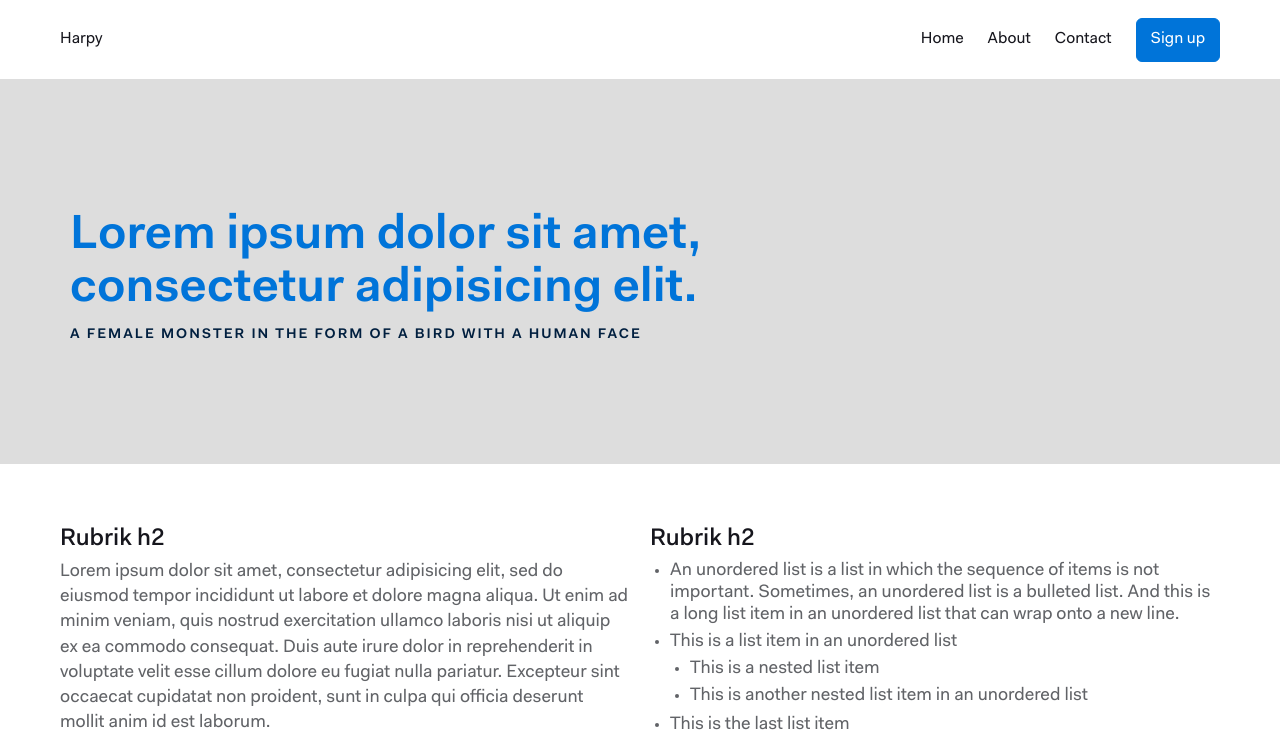
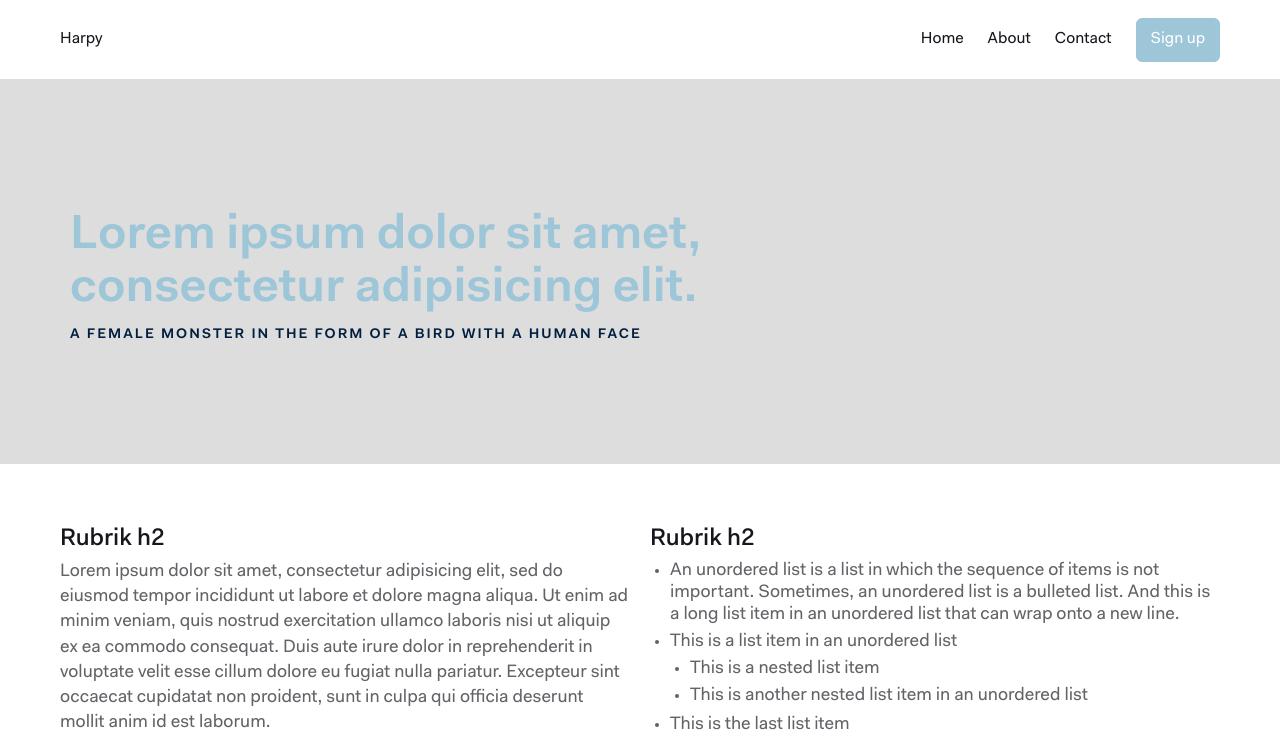
Before and after one commit to harpy-css/harpy, a website: page index.html in a window 1280 px wide. Shown: the top 753 px of the page. Drawn offline with Linux system fonts and the light colour scheme.

Commit message:
Länkfärg tas från primary

```diff
--- a/index.html
+++ b/index.html
@@ -3,7 +3,7 @@
 <html lang="en" class="">
 
 <head>
-	<title>Brämhults</title>
+	<title>Harpy</title>
 	<meta http-equiv="content-type" content="text/html; charset=utf-8" />
 	<meta name="viewport" content="width=device-width,initial-scale=1">
 
@@ -42,7 +42,7 @@
 	 	<div class="jumbotron pyl-sm pys-xs bg-silver">
 	 		<div class="container" role="banner">
 	 			<div class="col-sm-12 col-md-7">
-	 				<h1 class="mts-xs mtl-md ptm pts-xs mbns blue h1l bold">Lorem ipsum dolor sit amet,<br>consectetur adipisicing elit.</h1>
+	 				<h1 class="mts-xs mtl-md ptm pts-xs mbns primary-color h1l bold">Lorem ipsum dolor sit amet,<br>consectetur adipisicing elit.</h1>
 	 				<h3 class="mbl pbl navy strong">a female monster in the form of a bird with a human face</h3>
 	 			</div>
 	 		</div>
--- a/scss/atoms/identity/_colors.scss
+++ b/scss/atoms/identity/_colors.scss
@@ -30,11 +30,11 @@ $vimeoColor:		#1ab7ea;
 		COLORS — VARIABLES
 -------------------------------------------------------------- */
 
-$primaryColor:      $blue;
+$primaryColor:      #9DC6D8;
 $secondaryColor:    $yellow;
 
-$linkColor:			$blue;
-$linkHoverColor:	darken($blue, 12.5%);
+$linkColor:			$primaryColor;
+$linkHoverColor:	darken($primaryColor, 12.5%);
 
 $selectionColor:		$white;
 $selectionBackground: 	$primaryColor;
--- a/scss/utilities/_colors.scss
+++ b/scss/utilities/_colors.scss
@@ -64,6 +64,10 @@
 	.black#{$suffix} {
 		color: $black;
 	}
+
+	.primary-color#{$suffix} {
+		color: $primaryColor;
+	}
 }
 
 
```
Also changed, not shown: css/harpy.css, css/harpy.min.css.
